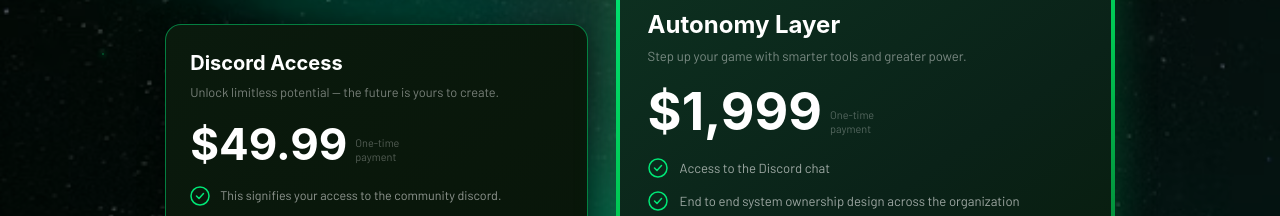
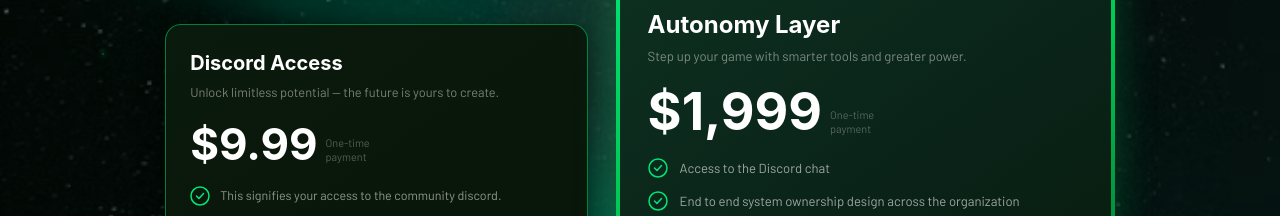
Before and after one commit to livinusonyenso/90-days-freedom, a Next.js app in the folder frontend/: page / in a window 1280 px wide. Shown: the part 6120-6336 px from the top of the page. Built offline with nearby package versions, Linux system fonts and the light colour scheme; no server answers; a web font is replaced by a local one.

Commit message:
fix accesss  to discord course price

```diff
--- a/frontend/components/Pricing.tsx
+++ b/frontend/components/Pricing.tsx
@@ -119,7 +119,7 @@
                 className="font-bold text-white"
                 style={{ fontSize: "2.75rem", lineHeight: 1, fontFamily: "'Inter', sans-serif" }}
               >
-                $49.99
+                $9.99
               </span>
               <div className="mb-0.5">
                 <p style={{ color: "rgba(255,255,255,0.3)", fontSize: "0.68rem", lineHeight: 1.3 }}>
```
